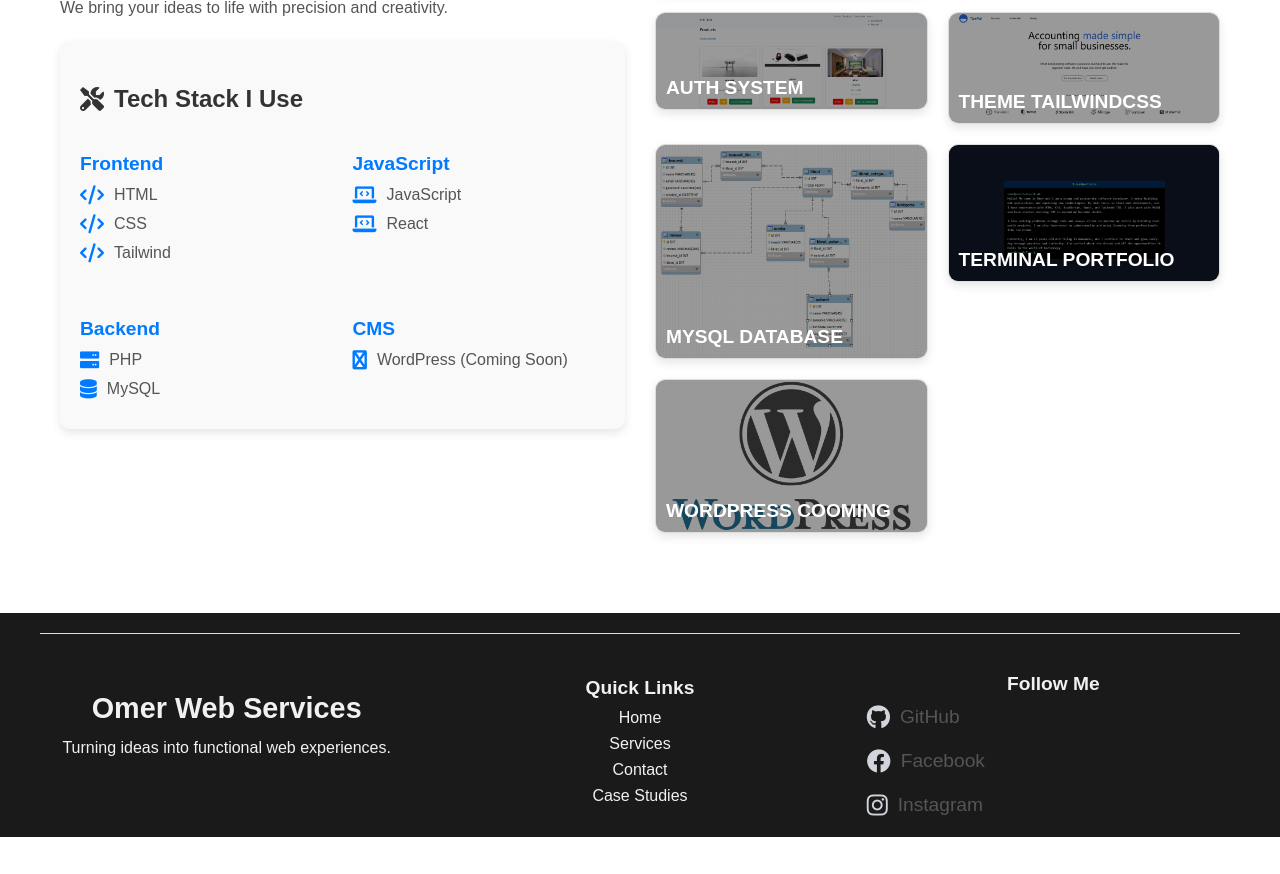
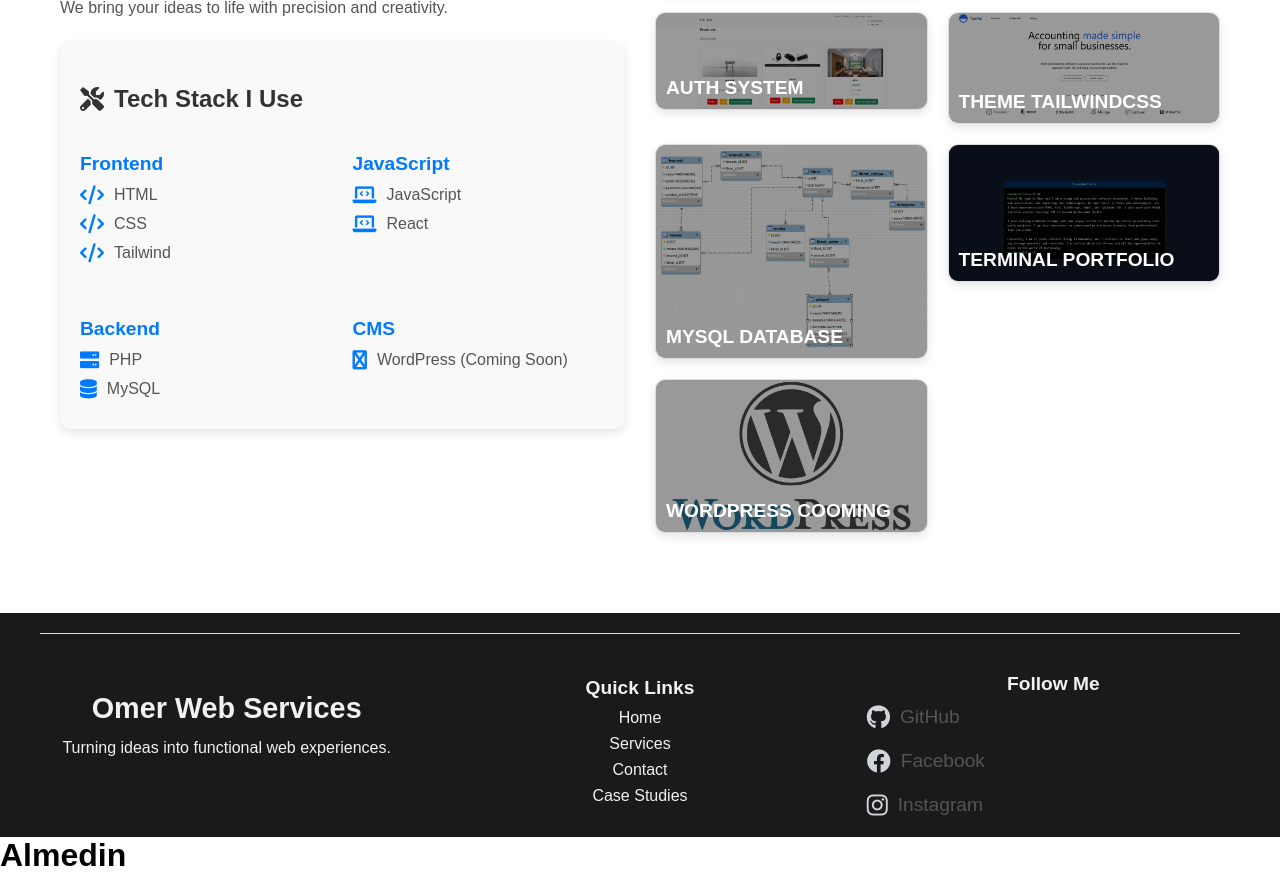
Before and after one commit to omizuuu/Omer-Web-Services, a plain HTML site: page index.html in a window 1280 px wide. Shown: the part 2320-3194 px from the top of the page. Before the commit the page ends 3157 px from the top, so only its background shows below. Drawn offline with nearby package versions, Linux system fonts and the light colour scheme; a web font is replaced by a local one.

Commit message:
Update index.html

```diff
--- a/index.html
+++ b/index.html
@@ -514,5 +514,6 @@
         © 2025 Omer Web Services. All rights reserved.
     </div>
 </footer>
+<h1>Almedin</h1>
 </body>
 </html>
```
